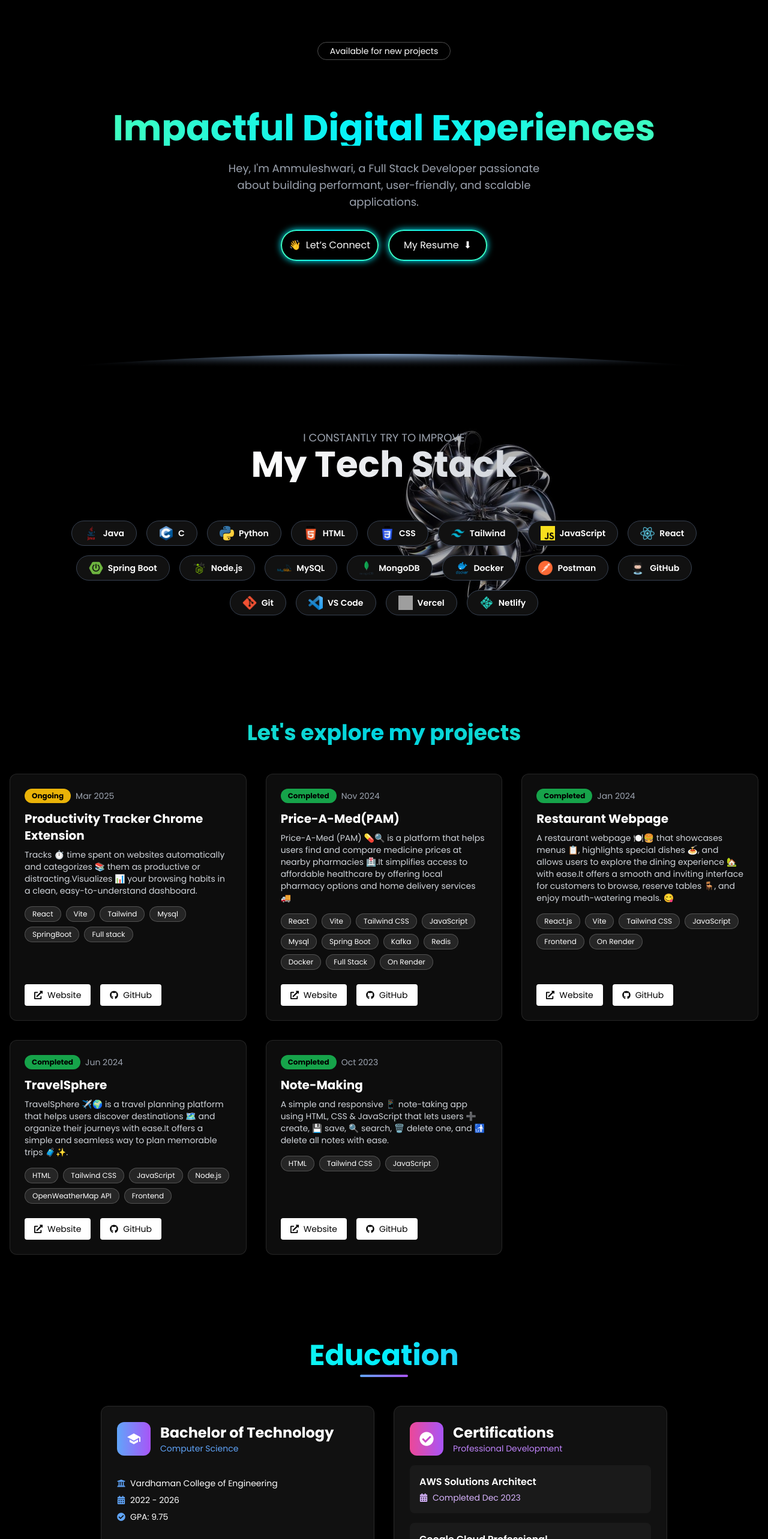
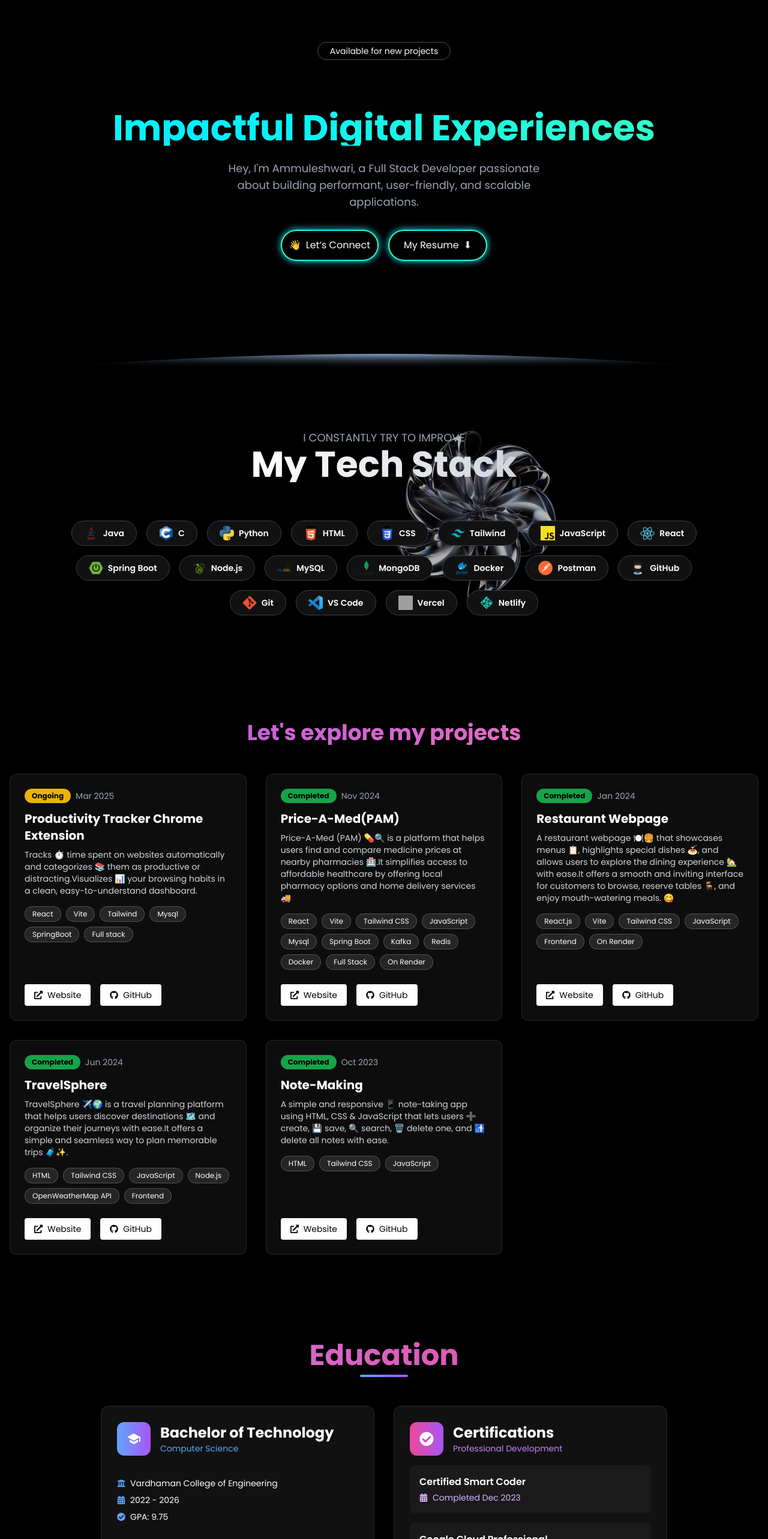
Before and after one commit to Ammuleshwari/Parne-Ammuleshwari, a React (Vite) app: page / in a window 1280 px wide. Shown: the part 180-2746 px from the top of the page at 60% size. Built offline with nearby package versions, Linux system fonts and the light colour scheme; grey boxes are pictures that could not be loaded.

Commit message:
Updated styling

```diff
--- a/src/sections/About.jsx
+++ b/src/sections/About.jsx
@@ -43,7 +43,7 @@ const About = () => {
             onHoverEnd={() => setHoveredTech(null)}
             whileHover={{
               scale: 1.05,
-              rotateZ: -5,
+              rotateZ: -15,
               transition: { type: 'spring', stiffness: 300, damping: 10 },
             }}
             className={`relative group cursor-pointer rounded-full px-5 py-2 flex items-center gap-2 bg-[#111] border border-gray-700 transition-all duration-300
--- a/src/sections/Contact.jsx
+++ b/src/sections/Contact.jsx
@@ -43,7 +43,7 @@ const Contact = () => {
         className="w-full"
       >
         <p className="text-gray-300 text-sm tracking-widest mb-2 uppercase">GET IN TOUCH</p>
-        <h2 className="text-5xl font-extrabold bg-gradient-to-r from-blue-500 via-purple-500 to-pink-500 text-transparent bg-clip-text animate-pulse">
+        <h2 className="text-4xl font-bold text-center mb-12 bg-gradient-to-r from-purple-500 via-pink-400 to-blue-500 bg-[length:200%_200%] bg-clip-text text-transparent animate-gradient">
           Contact Me
         </h2>
 
--- a/src/sections/Education.jsx
+++ b/src/sections/Education.jsx
@@ -8,7 +8,9 @@ const Education = () => {
     <section id="education" className="py-16 px-4 md:px-10 bg-black text-white">
       {/* Title */}
       <motion.h2
-        className="text-4xl md:text-5xl font-bold text-center mb-12 bg-gradient-to-r from-[#3EFFC0] via-[#00f0ff] to-[#9b5de5] bg-clip-text text-transparent"
+  className="text-5xl font-extrabold bg-gradient-to-r from-purple-400 via-pink-500 to-blue-500
+    text-transparent bg-clip-text animate-gradient
+    bg-[length:200%_200%] text-center mb-12"
   initial={{ opacity: 0, y: 30 }}
   whileInView={{ opacity: 1, y: 0 }}
   transition={{ duration: 0.6 }}
@@ -17,6 +19,8 @@ const Education = () => {
   Education
   <div className="w-20 h-1 bg-gradient-to-r from-blue-400 to-purple-500 mx-auto mt-2 rounded-full"></div>
 </motion.h2>
+
+
 
       {/* Container */}
       <div className="flex flex-col lg:flex-row justify-center gap-8 items-stretch">
@@ -95,7 +99,7 @@ const Education = () => {
             <div className="space-y-4">
               {[
                 {
-                  title: 'AWS Solutions Architect',
+                  title: 'Certified Smart Coder',
                   date: 'Completed Dec 2023',
                 },
                 {
--- a/src/sections/Projects.jsx
+++ b/src/sections/Projects.jsx
@@ -109,7 +109,7 @@ const Projects = () => {
   return (
     <section id="projects" className="min-h-screen bg-black text-white py-20 px-4">
       {/* Gradient heading */}
-      <h2 className="text-4xl font-bold text-center mb-12 bg-gradient-to-r from-[#3EFFC0] via-[#00f0ff] to-[#3EFFC0] bg-clip-text text-transparent animate-pulse">
+      <h2 className="text-4xl font-bold text-center mb-12 bg-gradient-to-r from-purple-500 via-pink-400 to-blue-500 bg-[length:200%_200%] bg-clip-text text-transparent animate-gradient">
         Let's explore my projects
       </h2>
 
--- a/tailwind.config.js
+++ b/tailwind.config.js
@@ -9,13 +9,11 @@ export default {
       },
       fontFamily: {
         poppins: ['Poppins', 'sans-serif'],
-        cursive: ['"Great Vibes"', 'cursive'], // ✅ Add this line
+        cursive: ['"Great Vibes"', 'cursive'],
       },
       animation: {
         gradient: 'gradient-x 6s ease infinite',
-        text: 'text 5s ease infinite', // ✅ Combine animations here
-      },
-      animation: {
+        text: 'text 5s ease infinite',
         'spin-slow': 'spin 4s linear infinite',
       },
       keyframes: {
```
Lines whose indentation alone changed are shown as unchanged.
